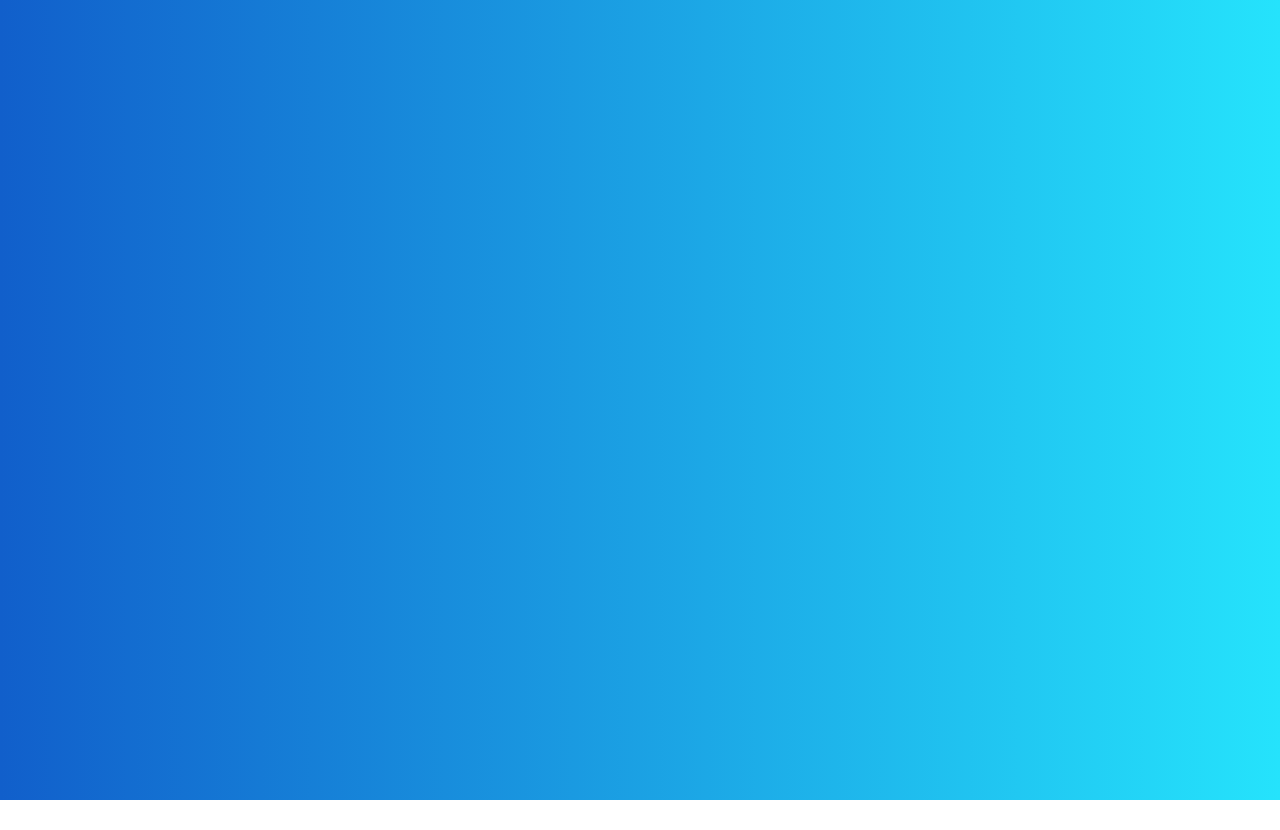
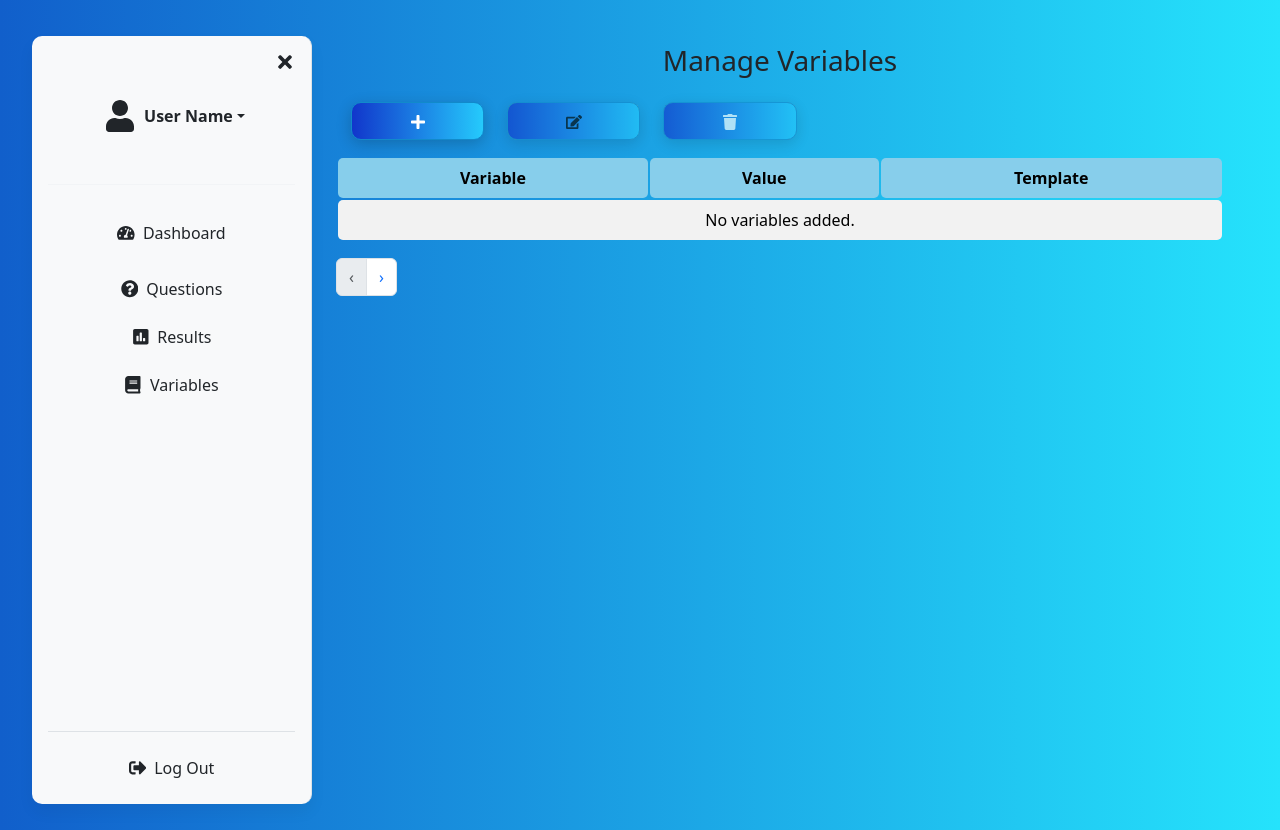
Before and after one commit to PADMANABAN5/tiny-magic, a React (Create React App) app: page /variables in a window 1280 px wide. Before the commit this address had no page. Before the commit the page ends 800 px from the top, so only its background shows below. Built offline with nearby package versions, Linux system fonts and the light colour scheme.

Commit message:
variable page

```diff
--- a/package.json
+++ b/package.json
@@ -13,6 +13,7 @@
     "html2canvas": "^1.4.1",
     "jspdf": "^3.0.1",
     "react": "^19.1.0",
+    "react-bootstrap": "^2.10.10",
     "react-dom": "^19.1.0",
     "react-icons": "^5.5.0",
     "react-router-dom": "^7.6.0",
--- a/src/App.js
+++ b/src/App.js
@@ -3,14 +3,14 @@ import { BrowserRouter as Router, Routes, Route } from 'react-router-dom';
 import './App.css';
 import Login from './pages/Login.jsx';
 import Dashboard from './pages/Dashboard.jsx';
-
+import Variables from './pages/Variables.jsx';
 function App() {
   return (
     <Router>
       <Routes>
         <Route path="/" element={<Login />} />
         <Route path="/dashboard" element={<Dashboard />} />
-
+        <Route path="/variables" element={<Variables />} />
       </Routes>
     </Router>
   );
--- a/src/components/Sidebar.jsx
+++ b/src/components/Sidebar.jsx
@@ -133,8 +133,8 @@ function Sidebar() {
             </Link>
           </li>
           <li>
-            <Link to="/customers" className={`nav-link link-dark ${location.pathname === '' ? 'active' : ''}`}>
-              <FaBook className="me-2" /> <span className={isCollapsed ? 'd-none' : ''}>Subjects</span>
+            <Link to="/variables" className={`nav-link link-dark ${location.pathname === '' ? 'active' : ''}`}>
+              <FaBook className="me-2" /> <span className={isCollapsed ? 'd-none' : ''}>Variables</span>
             </Link>
           </li>
         </ul>
--- a/src/pages/Dashboard.jsx
+++ b/src/pages/Dashboard.jsx
@@ -46,7 +46,7 @@ function Dashboard() {
       pdf.addImage(imgData, "PNG", 0, 0, pdfWidth, pdfHeight);
       pdf.save("chat-history.pdf");
 
-      // Restore original styles
+
       chatDiv.style.maxHeight = originalHeight;
       chatDiv.style.overflowY = originalOverflow;
     });
--- /dev/null
+++ b/src/pages/Variables.jsx
@@ -0,0 +1,202 @@
+import React, { useState } from "react";
+import { Modal, Button, Form, Pagination } from "react-bootstrap";
+import "bootstrap/dist/css/bootstrap.min.css";
+import Sidebar from "../components/Sidebar.jsx";
+import { FaPlus, FaEdit, FaTrash } from "react-icons/fa";
+import "../styles/variables.css"
+function Variables() {
+  const [show, setShow] = useState(false);
+  const [variables, setVariables] = useState([]);
+  const [formData, setFormData] = useState({ variable: "", value: "", template: "" });
+  const [isEditMode, setIsEditMode] = useState(false);
+  const [selectedIndex, setSelectedIndex] = useState(null);
+  const [currentPage, setCurrentPage] = useState(1);
+  const rowsPerPage = 10;
+
+  const handleClose = () => {
+    setShow(false);
+    setIsEditMode(false);
+    setFormData({ variable: "", value: "", template: "" });
+  };
+
+  const handleShowAdd = () => {
+    setIsEditMode(false);
+    setFormData({ variable: "", value: "", template: "" });
+    setShow(true);
+  };
+
+  const handleChange = (e) => {
+    setFormData((prev) => ({ ...prev, [e.target.name]: e.target.value }));
+  };
+
+  const handleAdd = () => {
+    if (formData.variable && formData.value && formData.template) {
+      setVariables((prev) => [...prev, formData]);
+      handleClose();
+    }
+  };
+
+  const handleEdit = () => {
+    if (selectedIndex !== null) {
+      setFormData(variables[selectedIndex]);
+      setIsEditMode(true);
+      setShow(true);
+    }
+  };
+
+  const handleUpdate = () => {
+    if (formData.variable && formData.value && formData.template) {
+      const updated = [...variables];
+      updated[selectedIndex] = formData;
+      setVariables(updated);
+      handleClose();
+    }
+  };
+
+  const handleDelete = () => {
+    if (selectedIndex !== null) {
+      const updated = variables.filter((_, i) => i !== selectedIndex);
+      setVariables(updated);
+      setSelectedIndex(null);
+    }
+  };
+
+  const handleRowClick = (globalIndex) => {
+    setSelectedIndex(globalIndex === selectedIndex ? null : globalIndex);
+  };
+
+  // Pagination logic
+  const indexOfLastRow = currentPage * rowsPerPage;
+  const indexOfFirstRow = indexOfLastRow - rowsPerPage;
+  const currentRows = variables.slice(indexOfFirstRow, indexOfLastRow);
+  const totalPages = Math.ceil(variables.length / rowsPerPage);
+
+  const changePage = (pageNumber) => {
+    setCurrentPage(pageNumber);
+    setSelectedIndex(null);
+  };
+
+  return (
+    <div className="d-flex flex-column flex-md-row dashboard-container position-relative">
+      <Sidebar />
+      <div className="flex-grow-1 p-4" style={{ minHeight: "100vh" }}>
+        <h3 className="mb-4" style={{ textAlign: "center" }}>Manage Variables</h3>
+
+        <div className="mb-3 d-flex gap-2">
+          <Button variant="primary" onClick={handleShowAdd} style={{width:"15%",marginLeft:"15px"}}><FaPlus /></Button>
+          <Button variant="warning" onClick={handleEdit} style={{width:"15%",marginLeft:"15px"}} disabled={selectedIndex === null}><FaEdit /></Button>
+          <Button variant="danger" onClick={handleDelete} style={{width:"15%",marginLeft:"15px"}} disabled={selectedIndex === null}><FaTrash /></Button>
+        </div>
+
+        <table className="table table-bordered table-striped w-100" style={{ textAlign: "center", border: "1px solidrgb(51, 61, 71)", borderRadius: "5px" }}>
+          <thead>
+            <tr>
+              <th style={{backgroundColor: "skyblue"}}>Variable</th>
+              <th style={{backgroundColor: "skyblue"}}>Value</th>
+              <th style={{backgroundColor: "skyblue"}}>Template</th>
+            </tr>
+          </thead>
+          <tbody>
+            {currentRows.length === 0 ? (
+              <tr><td colSpan="3" className="text-center">No variables added.</td></tr>
+            ) : (
+              currentRows.map((item, index) => {
+                const globalIndex = index + indexOfFirstRow;
+                return (
+                  <tr
+                    key={globalIndex}
+                    onClick={() => handleRowClick(globalIndex)}
+                    style={{
+                      backgroundColor: selectedIndex === globalIndex ? "#d9edf7" : "white",
+                      cursor: "pointer"
+                    }}
+                  >
+                    <td>{item.variable}</td>
+                    <td>{item.value}</td>
+                    <td>{item.template}</td>
+                  </tr>
+                );
+              })
+            )}
+          </tbody>
+        </table>
+
+        {/* Pagination controls */}
+        <Pagination>
+          <Pagination.Prev
+            disabled={currentPage === 1}
+            onClick={() => changePage(currentPage - 1)}
+          />
+          {[...Array(totalPages)].map((_, i) => (
+            <Pagination.Item
+              key={i + 1}
+              active={i + 1 === currentPage}
+              onClick={() => changePage(i + 1)}
+            >
+              {i + 1}
+            </Pagination.Item>
+          ))}
+          <Pagination.Next
+            disabled={currentPage === totalPages}
+            onClick={() => changePage(currentPage + 1)}
+          />
+        </Pagination>
+
+        {/* Modal */}
+        <Modal show={show} onHide={handleClose}>
+          <Modal.Header closeButton>
+            <Modal.Title>{isEditMode ? "Edit Variable" : "Add Variable"}</Modal.Title>
+          </Modal.Header>
+          <Modal.Body>
+            <Form>
+              <Form.Group controlId="formVariable">
+                <Form.Label>Variable Name</Form.Label>
+                <Form.Control
+                  type="text"
+                  placeholder="Enter variable name"
+                  name="variable"
+                  value={formData.variable}
+                  onChange={handleChange}
+                  disabled={isEditMode}
+                />
+              </Form.Group>
+
+              <Form.Group controlId="formValue" className="mt-3">
+                <Form.Label>Value</Form.Label>
+                <Form.Control
+                  type="text"
+                  placeholder="Enter value"
+                  name="value"
+                  value={formData.value}
+                  onChange={handleChange}
+                />
+              </Form.Group>
+
+              <Form.Group controlId="formTemplate" className="mt-3">
+                <Form.Label>Template</Form.Label>
+                <Form.Select
+                  name="template"
+                  value={formData.template}
+                  onChange={handleChange}
+                >
+                  <option value="">Select Template</option>
+                  <option value="Template A">Template A</option>
+                  <option value="Template B">Template B</option>
+                  <option value="Template C">Template C</option>
+                </Form.Select>
+              </Form.Group>
+            </Form>
+          </Modal.Body>
+          <Modal.Footer>
+            <Button variant="secondary" onClick={handleClose}>Cancel</Button>
+            <Button variant="success" onClick={isEditMode ? handleUpdate : handleAdd}>
+              {isEditMode ? "Update" : "Add"}
+            </Button>
+          </Modal.Footer>
+        </Modal>
+      </div>
+    </div>
+  );
+}
+
+export default Variables;
--- /dev/null
+++ b/src/styles/variables.css
@@ -0,0 +1,5 @@
+table,tr,th,td{
+    border-radius: 5px;
+    border: none;
+    border-collapse: separate !important;
+}
```
Also changed, not shown: 1 other file (tests, documents, lock files or other folders).
